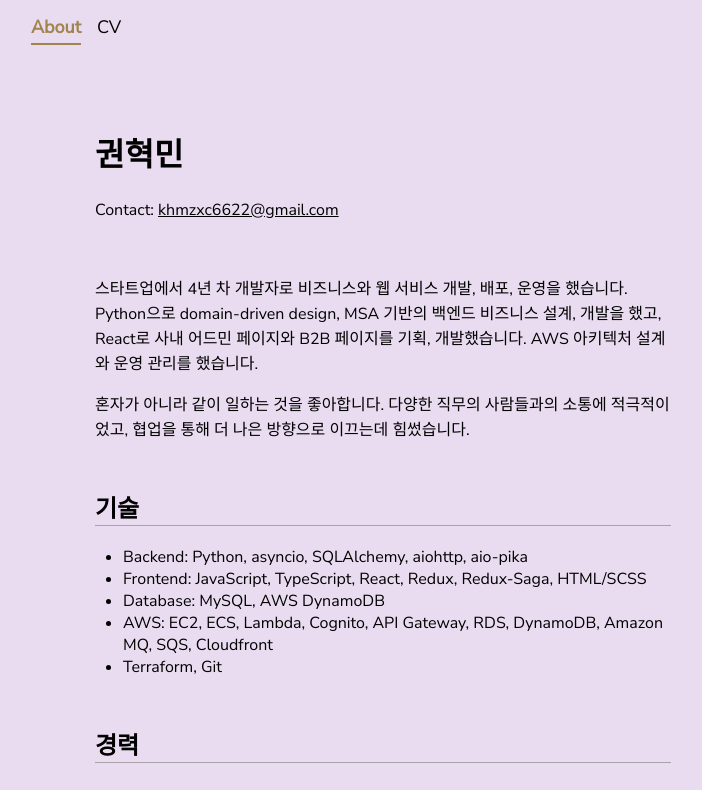
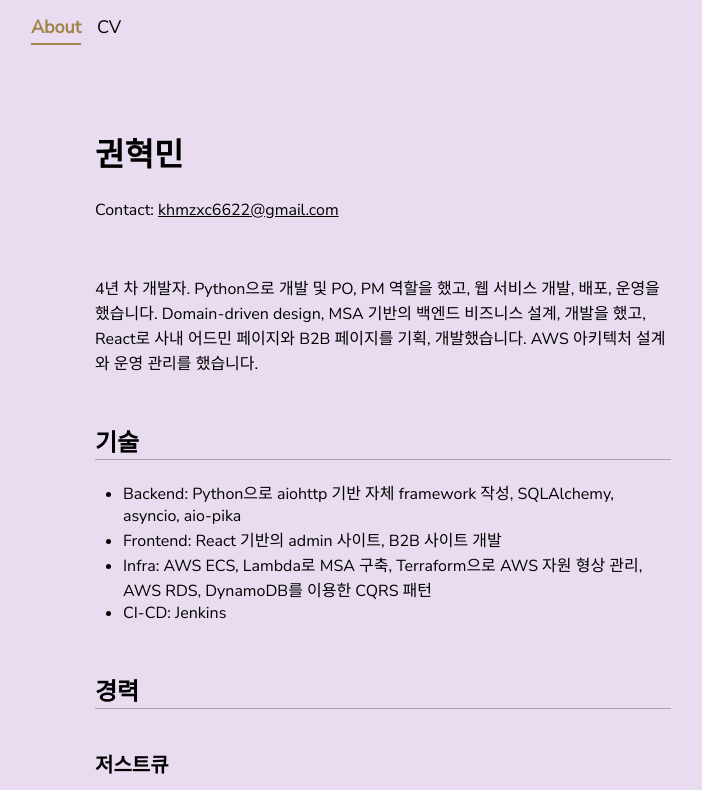
Before and after one commit to emscb/emscb_blog, a React (Create React App) app: page / in a window 1280 px wide. Shown: the top 790 px of the page, without its empty margins (257-959 px from the left). Built offline with nearby package versions, Linux system fonts and the light colour scheme.

Commit message:
Edit pages

```diff
--- a/src/pages/About.tsx
+++ b/src/pages/About.tsx
@@ -23,28 +23,24 @@ const About = () => {
 			</p>
 			<br />
 			<p>
-				스타트업에서 4년 차 개발자로 비즈니스와 웹 서비스 개발, 배포, 운영을
-				했습니다. Python으로 domain-driven design, MSA 기반의 백엔드 비즈니스
+				4년 차 개발자. Python으로 개발 및 PO, PM 역할을 했고, 웹 서비스 개발,
+				배포, 운영을 했습니다. Domain-driven design, MSA 기반의 백엔드 비즈니스
 				설계, 개발을 했고, React로 사내 어드민 페이지와 B2B 페이지를 기획,
 				개발했습니다. AWS 아키텍처 설계와 운영 관리를 했습니다.
-			</p>
-			<p>
-				혼자가 아니라 같이 일하는 것을 좋아합니다. 다양한 직무의 사람들과의
-				소통에 적극적이었고, 협업을 통해 더 나은 방향으로 이끄는데 힘썼습니다.
 			</p>
 
 			<h2>기술</h2>
 			<ul>
-				<li>Backend: Python, asyncio, SQLAlchemy, aiohttp, aio-pika</li>
 				<li>
-					Frontend: JavaScript, TypeScript, React, Redux, Redux-Saga, HTML/SCSS
+					Backend: Python으로 aiohttp 기반 자체 framework 작성, SQLAlchemy,
+					asyncio, aio-pika
 				</li>
-				<li>Database: MySQL, AWS DynamoDB</li>
+				<li>Frontend: React 기반의 admin 사이트, B2B 사이트 개발</li>
 				<li>
-					AWS: EC2, ECS, Lambda, Cognito, API Gateway, RDS, DynamoDB, Amazon MQ,
-					SQS, Cloudfront
+					Infra: AWS ECS, Lambda로 MSA 구축, Terraform으로 AWS 자원 형상 관리,
+					AWS RDS, DynamoDB를 이용한 CQRS 패턴
 				</li>
-				<li>Terraform, Git</li>
+				<li>CI-CD: Jenkins</li>
 			</ul>
 
 			<h2>경력</h2>
--- a/src/pages/CV.tsx
+++ b/src/pages/CV.tsx
@@ -53,6 +53,11 @@ const CV = () => {
 				<li>
 					상품 데이터 전처리 및 판매 채널에 판매, 상품 관리하는 서비스 개발
 				</li>
+				<ul>
+					<li>
+						판매 전략 수립에 PM, PO 역할을 병행하여 빠르게 진행할 수 있었음
+					</li>
+				</ul>
 				<li>DDD 방식으로 서비스 설계 및 개발</li>
 				<li>Amazon MQ를 사용하여 분산 처리</li>
 				<li>AWS Lambda와 SQS 기반의 상품 가공 서비스 개발</li>
```
